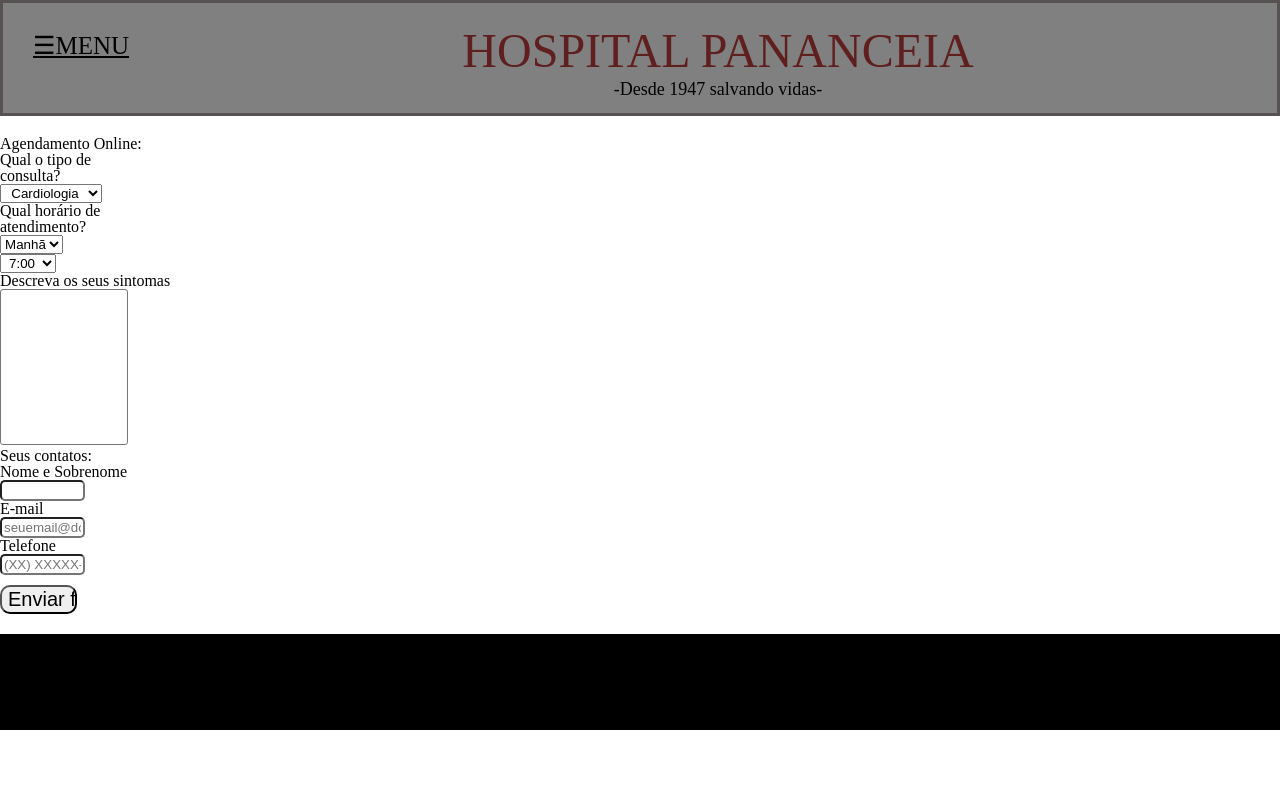
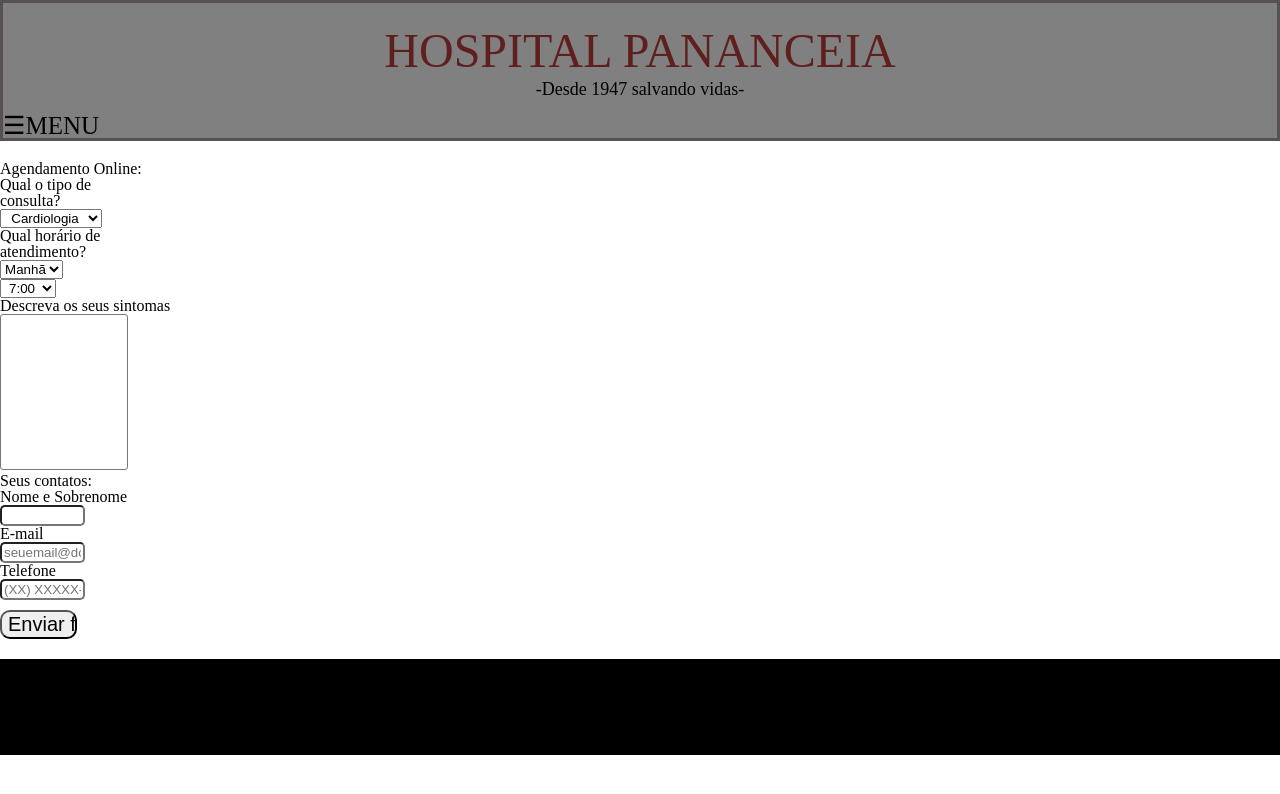
Before and after one commit to KelwynKrawcyk/project-squad2, a plain HTML site: page index.html in a window 1280 px wide. Drawn offline with Linux system fonts and the light colour scheme.

Commit message:
atualizações

```diff
--- a/index.html
+++ b/index.html
@@ -16,10 +16,12 @@
 
     <header>
         <nav class="principal">
-            <a href="#" class="menu" onclick= "abrirMenu()">&#9776Menu</a>
+
             <h1 class="titulo">Hospital Pananceia</h1>
             <h2 class="subtitulo">-Desde 1947 salvando vidas-</h2>
+            <a href="#" class = "button-menu" onclick= "abrirMenu()">&#9776Menu</a>
         </nav>
+
         <div id="in-menu" class="Mmenu">
             <a  class="menu" href="#" onclick="fecharMenu()">&times Fechar</a>
            <a  class="menu" href="#">Home</a>
--- a/src/css/cabeçalho.css
+++ b/src/css/cabeçalho.css
@@ -1,3 +1,12 @@
+.button-menu{
+    right: 5px;
+    font-size: 25px;
+    color: black;
+    text-decoration: none;
+    text-transform: uppercase;
+    margin-bottom: 10px;
+}
+
 .principal{
     background-color: gray;
     border: solid rgb(87, 81, 81);
--- a/src/css/style.css
+++ b/src/css/style.css
@@ -1,4 +1,3 @@
-
 .Mmenu{
     background-color: rgb(27, 80, 139);
     width: 0em;
@@ -14,11 +13,13 @@
 .menu{
     display: block;
     color: cornsilk;
+    text-align: center;
     padding: 30px;
+    text-decoration: none;
     text-transform: uppercase;
     font-size: 25px;
+    border-bottom: solid;
     color: black;
-    float: left;
 }
 
 /*CSS Formulário*/
--- a/src/js/menu.js
+++ b/src/js/menu.js
@@ -2,7 +2,7 @@ var menu = document.querySelector("#in-menu")
 
 
 function abrirMenu(){
-    menu.style.width = "25em";
+    menu.style.width = "18em";
 }
 
 function fecharMenu(){
```
